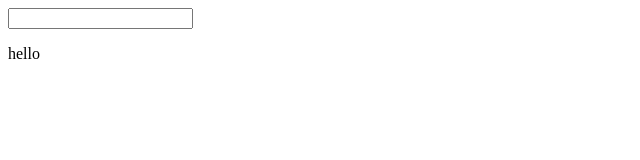
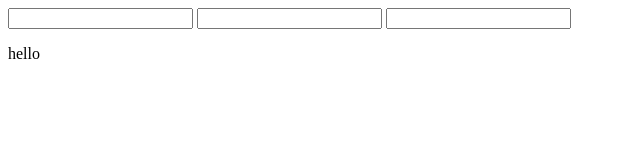
Before and after one commit to Abodi003/test1, a plain HTML site: page index.html in a window 1280 px wide. Shown: the top 160 px of the page, without its empty margins (0-640 px from the left). Drawn offline with Linux system fonts and the light colour scheme.

Commit message:
Update index.html

```diff
--- a/index.html
+++ b/index.html
@@ -11,6 +11,9 @@
 <body>
   <form>
     <input id="00" type="email">
+    <input id="00" type="email">
+    <input id="00" type="email">
+
   </form>
 
 
```
